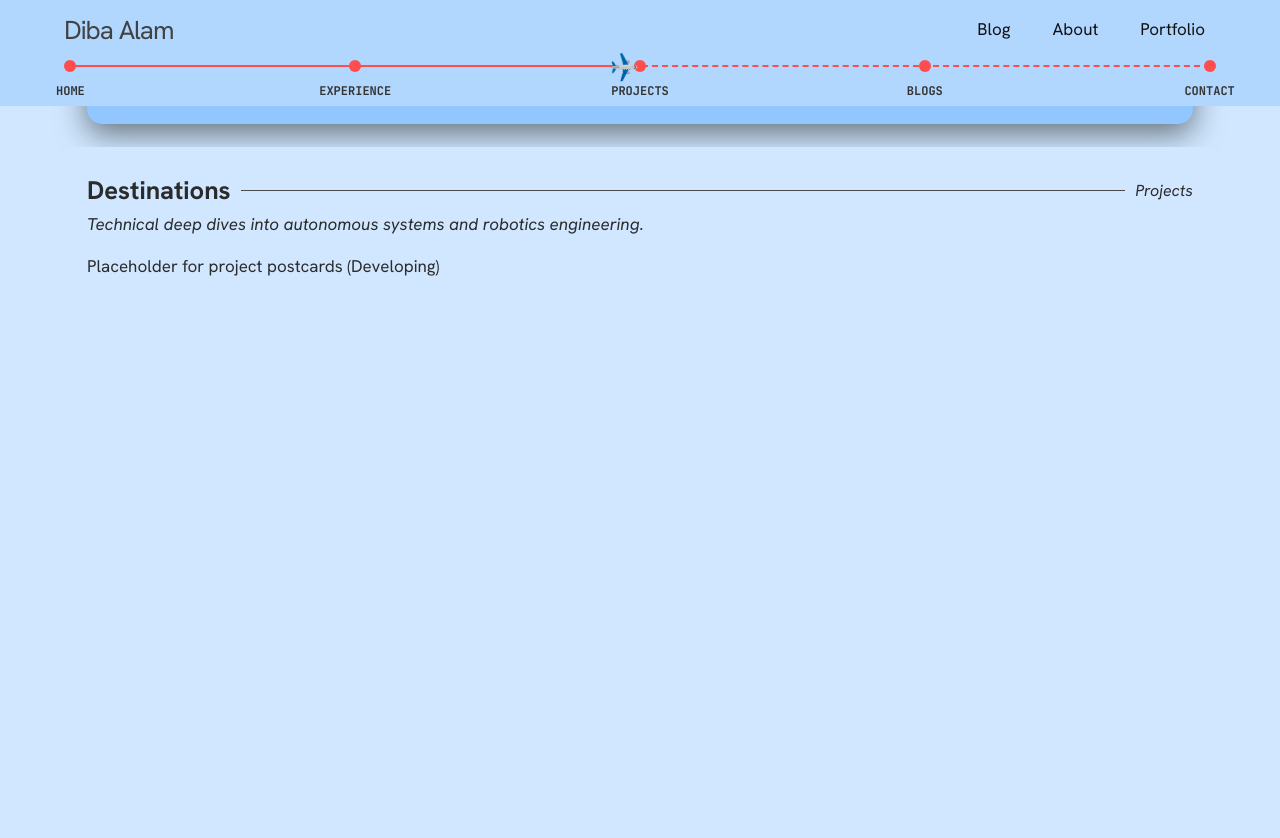
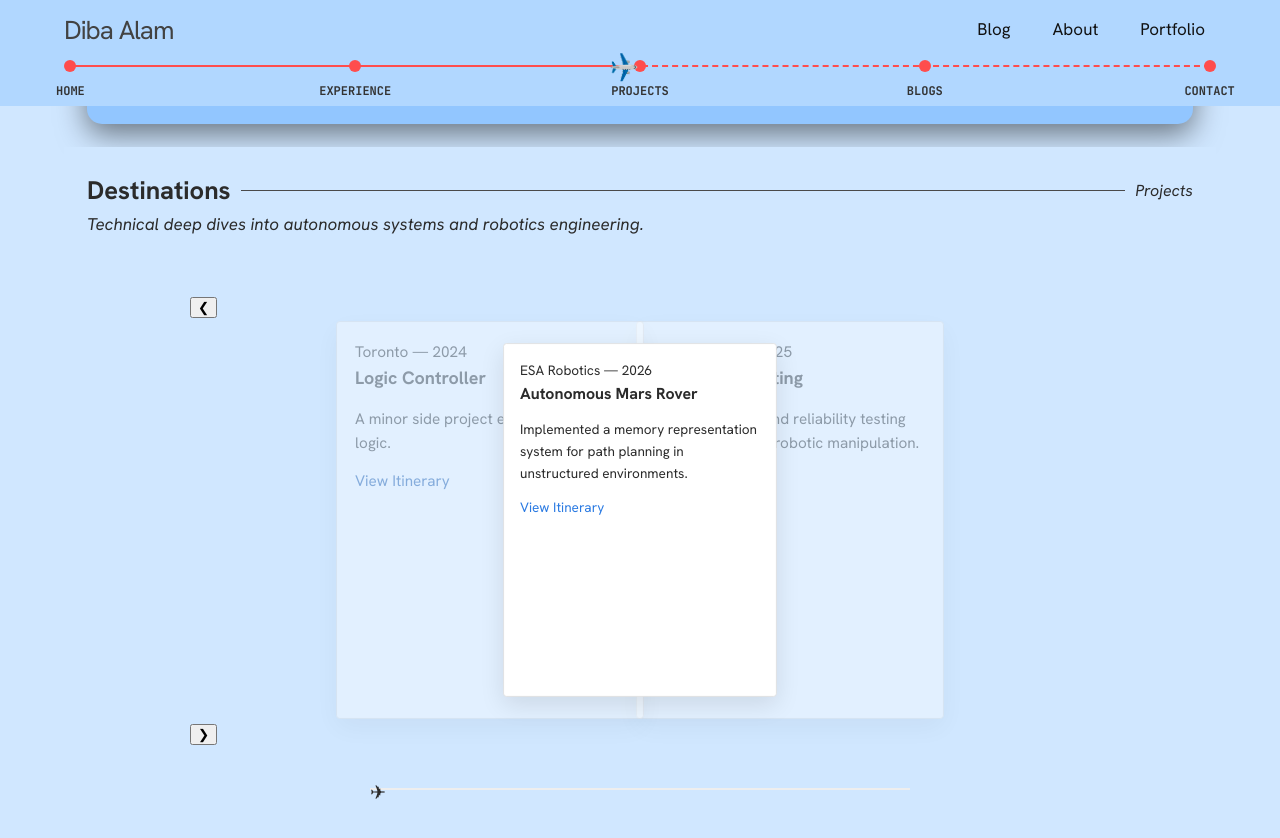
Before and after one commit to dibaalam/dibaalam.github.io, a Jekyll site: the page built from index.md, in a window 1280 px wide and 900 px high, scrolled down 1469 px. Shown: the top 838 px of the window. Built offline with Jekyll 4.4.1, drawn with Linux system fonts in a browser that asks for light colours.

Commit message:
feat: implement basic logic for featured projects carousel on about page - Add logic in index.md file to draw data from projects.yml - Created projects.yml to be reused for all project sections - Integrated basic carousel functionality, incorporated into main.js - Added basic styles to be updated in _carousel.scss

```diff
--- /dev/null
+++ b/_data/projects.yml
@@ -0,0 +1,29 @@
+# projects.yml
+- id: "mars-rover-autonomy"
+  title: "Autonomous Mars Rover"
+  location: "ESA Robotics"
+  date: "2026"
+  description: "Implemented a memory representation system for path planning in unstructured environments."
+  tags: ["ROS", "C++", "Python"]
+  image: "/assets/projects/rover.jpg"
+  featured: true  # This will show up in your About Page Carousel
+  link: "/projects/mars-rover"
+
+- id: "lunar-robotic-arm"
+  title: "Lunar Arm Testing"
+  location: "MDA Space"
+  date: "2025"
+  description: "Systems design and reliability testing for lunar-surface robotic manipulation."
+  tags: ["Systems Design", "Testing"]
+  image: "/assets/projects/mda-arm.jpg"
+  featured: true
+  link: "/projects/lunar-arm"
+
+- id: "side-logic-puzzle"
+  title: "Logic Controller"
+  location: "Toronto"
+  date: "2024"
+  description: "A minor side project exploring PLC logic."
+  tags: ["PLC", "Logic"]
+  image: "/assets/projects/logic.jpg"
+  featured: true
--- /dev/null
+++ b/_sass/_carousel.scss
@@ -0,0 +1,75 @@
+.carousel-container {
+  position: relative;
+  width: 100%;
+  max-width: 900px;
+  margin: 0 auto;
+  padding: 40px 0;
+  overflow: hidden;
+}
+
+.carousel-track {
+  display: flex;
+  justify-content: center;
+  align-items: center;
+  perspective: 1000px;
+  height: 400px;
+}
+
+.postcard-card {
+  position: absolute;
+  width: 300px;
+  height: 400px;
+  background: #fff;
+  border: 1px solid #ddd;
+  border-radius: 4px;
+  box-shadow: 0 10px 30px rgba(0,0,0,0.1);
+  transition: all 0.5s cubic-bezier(0.4, 0, 0.2, 1);
+  opacity: 0;
+  transform: scale(0.8) translateX(0);
+  pointer-events: none;
+  display: flex;
+  padding: 20px;
+
+  &.active {
+    opacity: 1;
+    transform: scale(1.1) zIndex(10);
+    pointer-events: auto;
+    z-index: 3;
+  }
+
+  &.prev-slide {
+    opacity: 0.4;
+    transform: translateX(-150px) scale(0.9);
+    z-index: 1;
+  }
+
+  &.next-slide {
+    opacity: 0.4;
+    transform: translateX(150px) scale(0.9);
+    z-index: 1;
+  }
+}
+
+// Progress Bar Styling
+.progress-path {
+  width: 60%;
+  height: 2px;
+  background: #eee;
+  margin: 40px auto;
+  position: relative;
+}
+
+.progress-line {
+  width: 0%;
+  height: 100%;
+  background: #333;
+  transition: width 0.5s ease;
+}
+
+.plane-icon {
+  position: absolute;
+  top: -10px;
+  left: 0%;
+  transition: left 0.5s ease;
+  font-size: 1.2rem;
+}
--- a/assets/js/main.js
+++ b/assets/js/main.js
@@ -45,7 +45,7 @@ document.addEventListener("DOMContentLoaded", () => {
 
   // --- 2. TYPEWRITER EFFECT LOGIC ---
   const typeEffect = (element, speed) => {
-    const text = element.innerHTML.trim(); // .trim() removes extra YAML whitespace
+    const text = element.innerHTML.trim();
     element.innerHTML = "";
     element.style.visibility = 'visible';
 
@@ -63,16 +63,57 @@ document.addEventListener("DOMContentLoaded", () => {
   const observer = new IntersectionObserver((entries) => {
     entries.forEach(entry => {
       if (entry.isIntersecting) {
-        typeEffect(entry.target, 40); // Slightly faster for better UX
+        typeEffect(entry.target, 40);
         observer.unobserve(entry.target);
       }
     });
   }, { threshold: 0.1 });
 
-  // Select all targets inside the data rows
   const typewriterTargets = document.querySelectorAll(
     '.flight-row .time-col, .flight-row .company, .flight-row .role, .flight-row .description, .flight-row .remarks-col'
   );
 
   typewriterTargets.forEach(el => observer.observe(el));
+
+  // --- 3. PROJECT POSTCARD CAROUSEL LOGIC ---
+  const carouselTrack = document.querySelector('.carousel-track');
+
+  if (carouselTrack) {
+    let currentIndex = 0;
+    const slides = document.querySelectorAll('.postcard-card');
+    const totalSlides = slides.length;
+
+    // Define globally so buttons can access it
+    window.moveCarousel = (direction) => {
+      currentIndex = (currentIndex + direction + totalSlides) % totalSlides;
+      updateCarousel();
+    };
+
+    function updateCarousel() {
+      slides.forEach((slide, index) => {
+        slide.classList.remove('active', 'prev-slide', 'next-slide');
+
+        if (index === currentIndex) {
+          slide.classList.add('active');
+        } else if (index === (currentIndex - 1 + totalSlides) % totalSlides) {
+          slide.classList.add('prev-slide');
+        } else if (index === (currentIndex + 1) % totalSlides) {
+          slide.classList.add('next-slide');
+        }
+      });
+
+      // Update Carousel Progress Bar
+      const progressLine = document.getElementById('progressLine');
+      const planeIcon = document.getElementById('planeIcon');
+
+      if (progressLine && planeIcon) {
+        const progressPercentage = (currentIndex / (totalSlides - 1)) * 100;
+        progressLine.style.width = `${progressPercentage}%`;
+        planeIcon.style.left = `${progressPercentage}%`;
+      }
+    }
+
+    // Initialize state
+    updateCarousel();
+  }
 });
--- a/assets/main.scss
+++ b/assets/main.scss
@@ -8,3 +8,4 @@
 @import "blog";
 @import "departures";
 @import "header-flight";
+@import "carousel";
--- a/index.md
+++ b/index.md
@@ -94,7 +94,35 @@ destinations:
     <div class="description-text-box">
       <p>Technical deep dives into autonomous systems and robotics engineering.</p>
     </div>
-    <p>Placeholder for project postcards (Developing)</p>
+
+    <div class="carousel-container">
+      <button class="nav-btn prev" onclick="moveCarousel(-1)">&#10094;</button>
+
+      <div class="carousel-track">
+        {% assign featured_projects = site.data.projects | where: "featured", true %}
+        {% for project in featured_projects %}
+          <div class="postcard-card {% if forloop.first %}active{% endif %}">
+            <div class="postcard-inner">
+              <div class="postcard-content">
+                <span class="postmark">{{ project.location }} — {{ project.date }}</span>
+                <h3>{{ project.title }}</h3>
+                <p class="typewriter-text">{{ project.description }}</p>
+                <a href="{{ project.link | relative_url }}" class="ticket-link">View Itinerary</a>
+              </div>
+            </div>
+          </div>
+        {% endfor %}
+      </div>
+
+      <button class="nav-btn next" onclick="moveCarousel(1)">&#10095;</button>
+
+      <div class="progress-path">
+        <div class="progress-line" id="progressLine"></div>
+        <div class="plane-icon" id="planeIcon">✈</div>
+      </div>
+    </div>
+
+
   </section>
 </div>
 
@@ -144,3 +172,36 @@ destinations:
 
 
 <script src="{{ '/assets/js/main.js' | relative_url }}"></script>
+
+<script>
+let currentIndex = 0;
+const slides = document.querySelectorAll('.postcard-card');
+const totalSlides = slides.length;
+
+function updateCarousel() {
+  slides.forEach((slide, index) => {
+    slide.classList.remove('active', 'prev-slide', 'next-slide');
+
+    if (index === currentIndex) {
+      slide.classList.add('active');
+    } else if (index === (currentIndex - 1 + totalSlides) % totalSlides) {
+      slide.classList.add('prev-slide');
+    } else if (index === (currentIndex + 1) % totalSlides) {
+      slide.classList.add('next-slide');
+    }
+  });
+
+  // Update Progress Bar/Plane
+  const progress = (currentIndex / (totalSlides - 1)) * 100;
+  document.getElementById('progressLine').style.width = `${progress}%`;
+  document.getElementById('planeIcon').style.left = `${progress}%`;
+}
+
+function moveCarousel(direction) {
+  currentIndex = (currentIndex + direction + totalSlides) % totalSlides;
+  updateCarousel();
+}
+
+// Initialize
+updateCarousel();
+</script>
```
